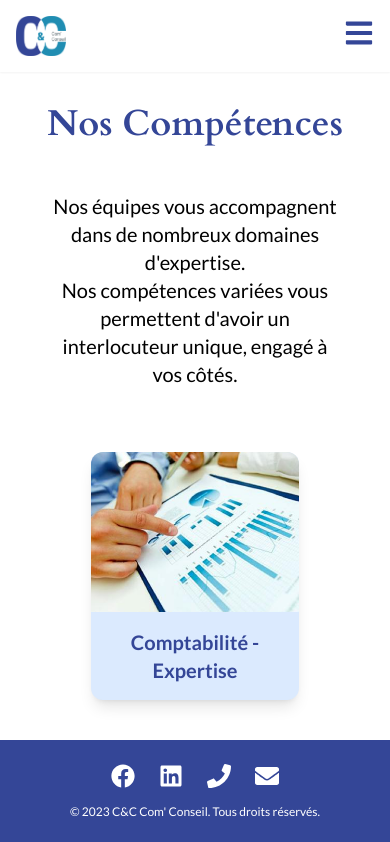
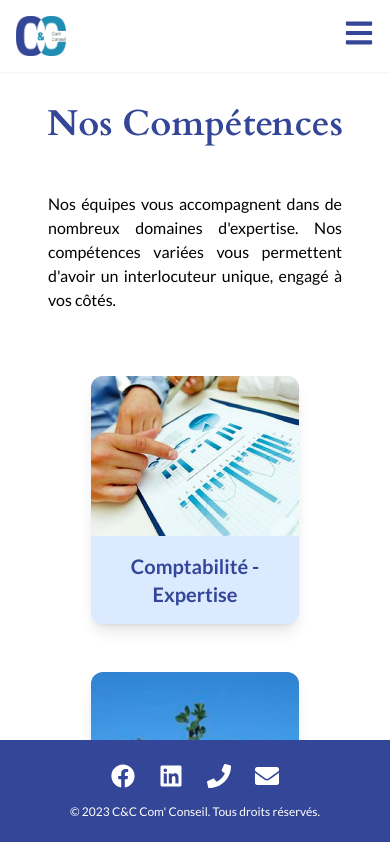
Before and after one commit to AntoineWtz/com-conseil, a React (Create React App) app: page /skills in a window 390 px wide. Shown: the top 842 px of the page. Built offline with nearby package versions, Linux system fonts and the light colour scheme.

Commit message:
front skills

```diff
--- a/src/pages/Skills.tsx
+++ b/src/pages/Skills.tsx
@@ -19,9 +19,8 @@ const Skills: React.FC = () => {
         <MainLayout>
             <section className="mt-8">
                 <h2 className="text-4xl font-cardo text-[#344697] font-bold m-8 text-center">Nos Compétences</h2>
-                <p className='m-12 text-xl text-center'>
-                    Nos équipes vous accompagnent dans de nombreux domaines d'expertise. <br />
-                    Nos compétences variées vous permettent d'avoir un interlocuteur unique, engagé à vos côtés.
+                <p className='m-12 lg:text-xl lg:text-center text-justify'>
+                    Nos équipes vous accompagnent dans de nombreux domaines d'expertise. Nos compétences variées vous permettent d'avoir un interlocuteur unique, engagé à vos côtés.
                 </p>
                 <div className="flex flex-wrap lg:flex-nowrap justify-evenly gap-4 m-8">
                     {loadingSkills ? (
```
